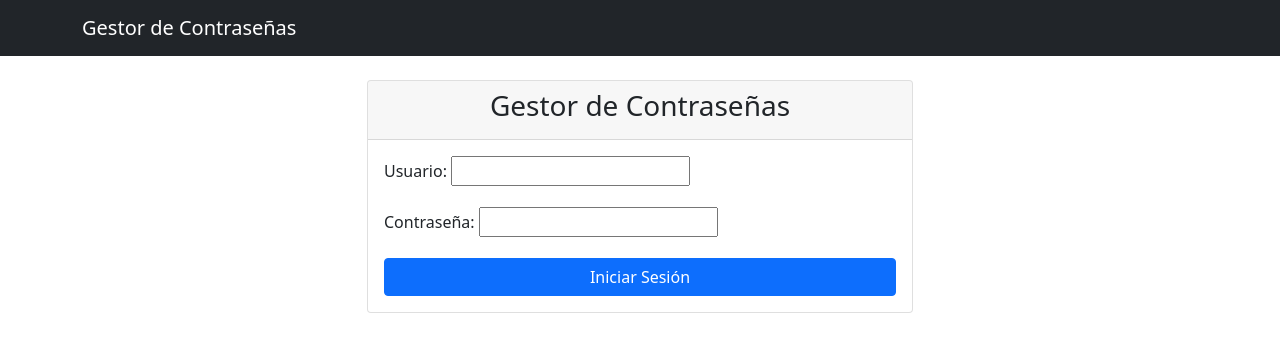
After one commit to Adalid-choque/secure-password-manager, a Django app: template passwords/templates/passwords/login.html in a window 1280 px wide. The commit adds this page. Shown: the top 352 px of the page. Run offline with Django 3.2, Linux system fonts and the light colour scheme; the template is opened without the code that fills it, so the values that code supplies are empty, except form fields; tables that the repository leaves empty hold one stand-in row (values such as "Sample post"); form fields are guessed from the names that the template uses.

Commit message:
style: mejorar interfaz de usuario en login y listado de contraseñas

```diff
--- a/password_manager/urls.py
+++ b/password_manager/urls.py
@@ -25,7 +25,7 @@ def home_redirect(request):
 urlpatterns = [
     path('admin/', admin.site.urls),
     path('passwords/', include('passwords.urls')),
-    path('accounts/login/', auth_views.LoginView.as_view(template_name='admin/login.html'), name='login'),
+    path('accounts/login/', auth_views.LoginView.as_view(template_name='passwords/login.html'), name='login'),
     path('accounts/logout/', auth_views.LogoutView.as_view(), name='logout'),
     path('', home_redirect, name='home'),
 ]
--- /dev/null
+++ b/passwords/templates/passwords/login.html
@@ -0,0 +1,32 @@
+{% extends 'passwords/base.html' %}
+
+{% block title %}Iniciar Sesión - Gestor de Contraseñas{% endblock %}
+
+{% block content %}
+<div class="row justify-content-center">
+    <div class="col-md-6">
+        <div class="card">
+            <div class="card-header">
+                <h3 class="text-center">Gestor de Contraseñas</h3>
+            </div>
+            <div class="card-body">
+                <form method="post">
+                    {% csrf_token %}
+                    <div class="mb-3">
+                        <label class="form-label">Usuario:</label>
+                        {{ form.username }}
+                    </div>
+                    <div class="mb-3">
+                        <label class="form-label">Contraseña:</label>
+                        {{ form.password }}
+                    </div>
+                    {% if form.errors %}
+                        <div class="alert alert-danger">{{ form.errors }}</div>
+                    {% endif %}
+                    <button type="submit" class="btn btn-primary w-100">Iniciar Sesión</button>
+                </form>
+            </div>
+        </div>
+    </div>
+</div>
+{% endblock %}
```
Also changed, not shown: passwords/templates/passwords/list.html (line endings or trailing spaces).
